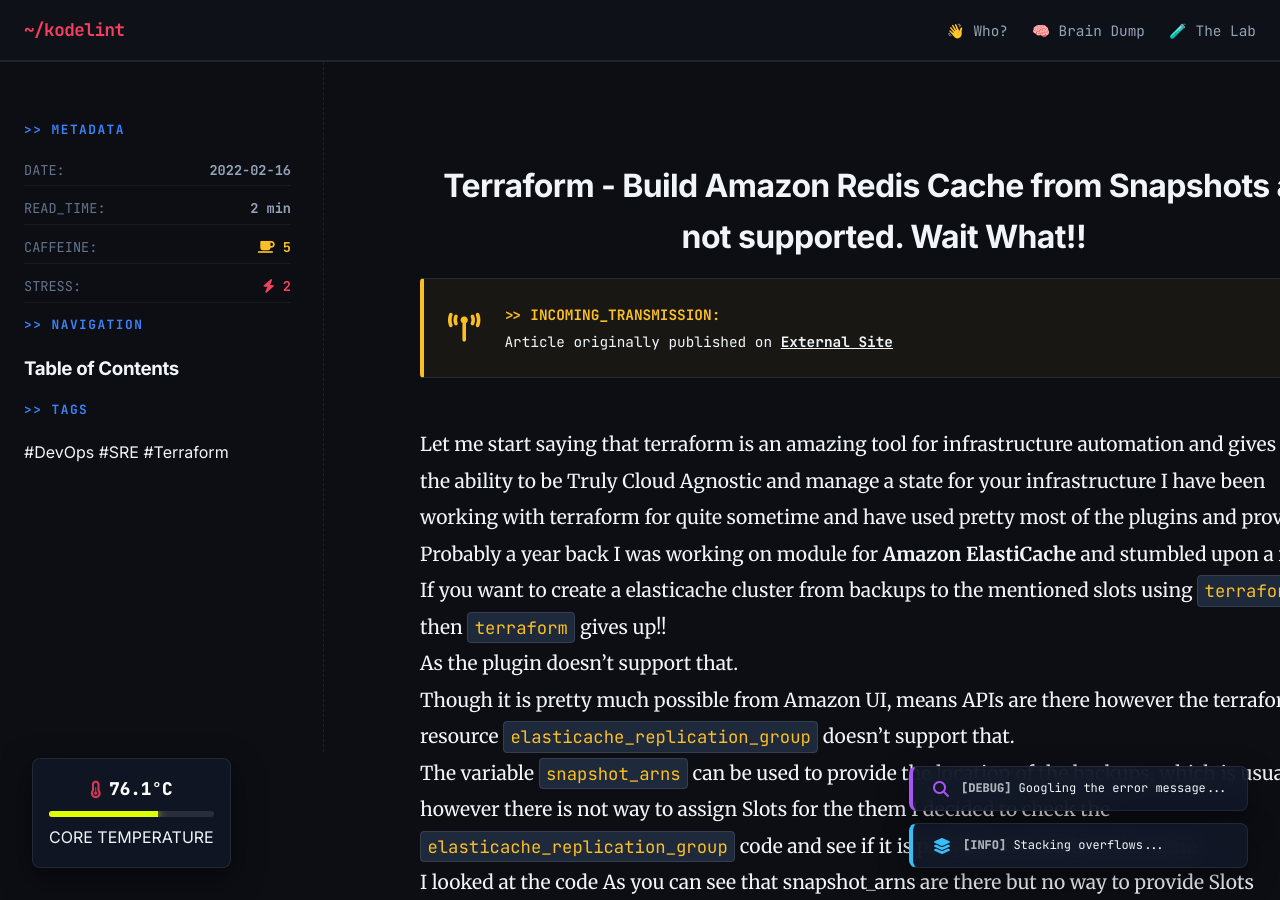
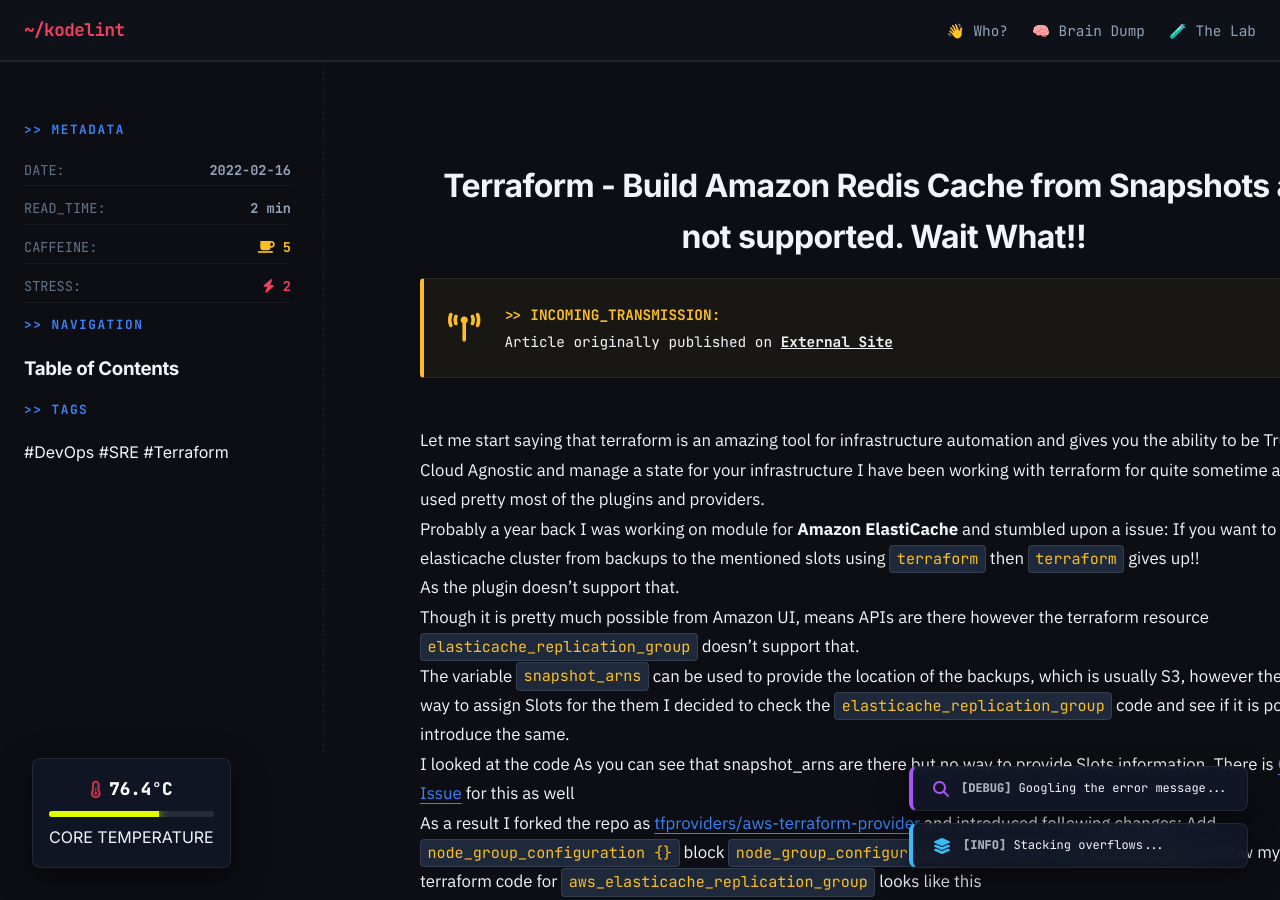
Before and after one commit to kodelint/kodelint.github.io, a Jekyll site: the page built from _posts/2022-02-16-Terraform_Build_Amazon_Redis_Cache_from_Snapshots_are_not_supported_Wait_What.md, in a window 1280 px wide and 900 px high. Built offline with Jekyll 4.4.1, drawn with Linux system fonts in a browser that asks for light colours; nearby versions of some CDN libraries; some web fonts are replaced.

Commit message:
style: switch blog content to IBM Plex Sans and reduce size to 1.05rem

```diff
--- a/_includes/head.html
+++ b/_includes/head.html
@@ -9,7 +9,7 @@
     rel="stylesheet"
     href="{{site.url}}{{site.baseurl}}/assets/css/main.css?v={{ 'now' | date: '%s' }}"
   />
-  <link href="https://fonts.googleapis.com/css2?family=Bricolage+Grotesk:opsz,wght@12..96,200..800&family=Figtree:ital,wght@0,300..900;1,300..900&family=Inter:ital,opsz,wght@0,14..32,100..900;1,14..32,100..900&family=JetBrains+Mono:ital,wght@0,100..800;1,100..800&family=Lora:ital,wght@0,400..700;1,400..700&family=Merriweather:ital,wght@0,300;0,400;0,700;0,900;1,300;1,400;1,700;1,900&family=Sora:wght@100..800&family=Space+Mono:ital,wght@0,400;0,700;1,400;1,700&display=swap" rel="stylesheet">
+  <link href="https://fonts.googleapis.com/css2?family=Bricolage+Grotesk:opsz,wght@12..96,200..800&family=Figtree:ital,wght@0,300..900;1,300..900&family=IBM+Plex+Sans:ital,wght@0,100..700;1,100..700&family=Inter:ital,opsz,wght@0,14..32,100..900;1,14..32,100..900&family=JetBrains+Mono:ital,wght@0,100..800;1,100..800&family=Lora:ital,wght@0,400..700;1,400..700&family=Merriweather:ital,wght@0,300;0,400;0,700;0,900;1,300;1,400;1,700;1,900&family=Sora:wght@100..800&family=Space+Mono:ital,wght@0,400;0,700;1,400;1,700&display=swap" rel="stylesheet">
   <link rel="stylesheet" href="https://cdnjs.cloudflare.com/ajax/libs/font-awesome/6.4.0/css/all.min.css">
   <script src="https://cdnjs.cloudflare.com/ajax/libs/gsap/3.10.4/gsap.min.js"></script>
   <script type="module">
--- a/_layouts/post.html
+++ b/_layouts/post.html
@@ -206,9 +206,9 @@
 
     /* Article Content - Typography & Color Symphony */
     .content-body {
-      font-family: var(--font-serif); /* Merriweather */
-      font-size: 1.2rem;
-      line-height: 1.9;
+      font-family: var(--font-body); /* IBM Plex Sans */
+      font-size: 1.05rem; /* Reduced from 1.2rem */
+      line-height: 1.75;
       color: var(--text-primary);
     }
 
--- a/_sass/_variables.scss
+++ b/_sass/_variables.scss
@@ -25,8 +25,8 @@
 
   /* Typography */
   --font-heading: 'Space Grotesk', 'Inter', system-ui, sans-serif;
-  --font-sans: 'Inter', system-ui, -apple-system, sans-serif;
-  --font-serif: 'Merriweather', 'Georgia', serif; /* Updated for better readability */
+  --font-sans: 'Inter', 'Figtree', system-ui, -apple-system, sans-serif;
+  --font-body: 'IBM Plex Sans', 'Inter', system-ui, sans-serif; /* Clean, modern, technical */
   --font-mono: 'JetBrainsMono Nerd Font', 'FiraCode Nerd Font', 'JetBrains Mono', 'Fira Code', monospace;
 
   --radius-sm: 4px;
```
